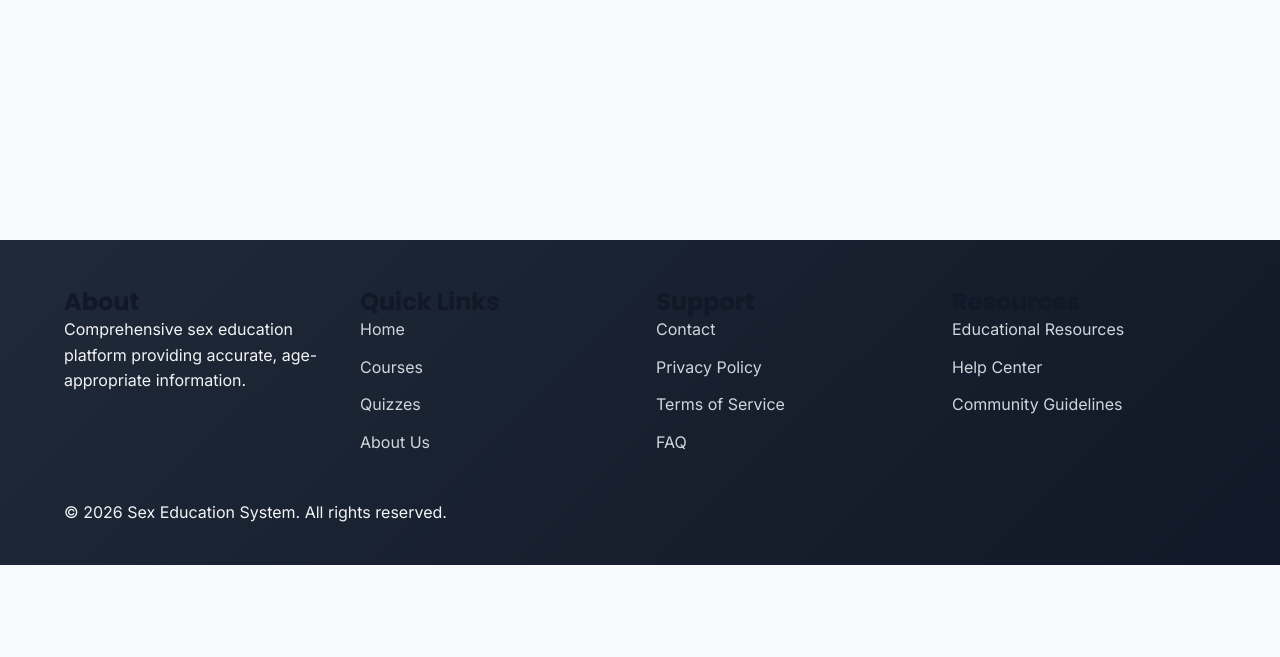
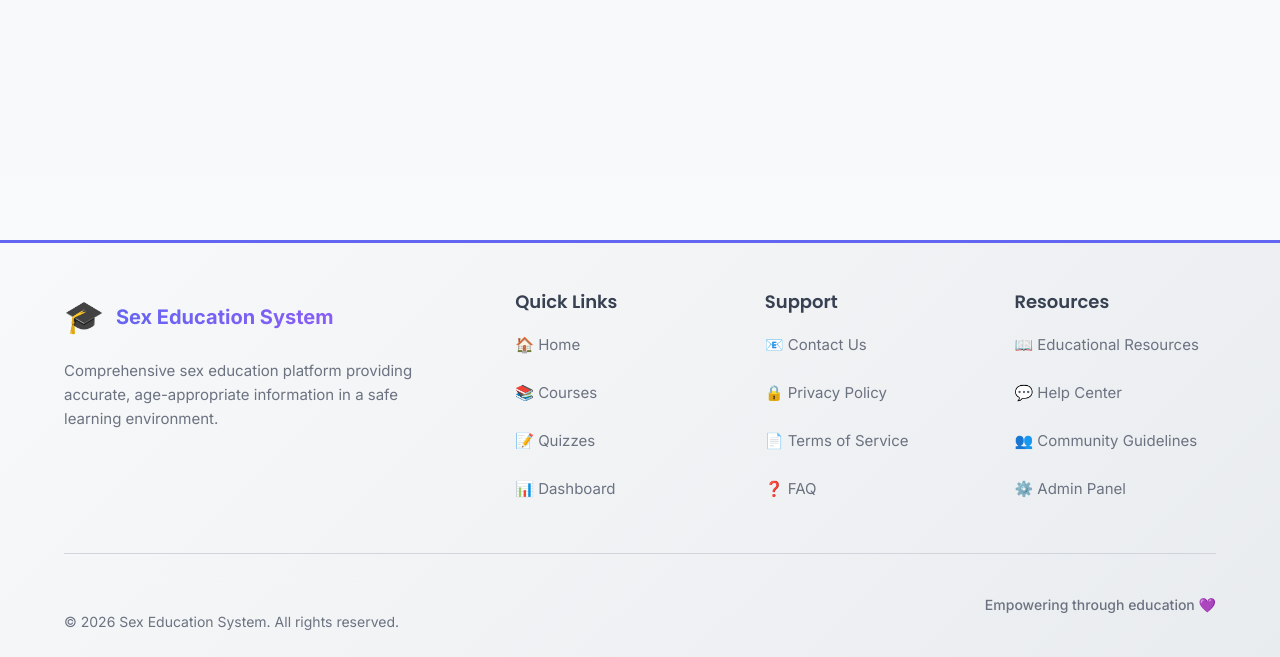
Before and after one commit to SuperShyyy-git/SexEduc, a Django app: page /courses/archived/ in a window 1280 px wide. Shown: the part 656-1313 px from the top of the page. Before the commit the page ends 1221 px from the top, so only its background shows below. Run offline with Django 5.2, Linux system fonts and the light colour scheme; the visitor is signed in with stand-in values (Sample User, id 1); data that the repository does not hold is empty.

Commit message:
Improve footer design with light background and better readability

```diff
--- a/templates/organisms/footer.html
+++ b/templates/organisms/footer.html
@@ -1,43 +1,209 @@
+{% load static %}
 <footer class="footer">
     <div class="footer-container">
         <div class="footer-grid">
-            <div class="footer-section">
-                <h4>About</h4>
-                <p>Comprehensive sex education platform providing accurate, age-appropriate information.</p>
+            <!-- About Section -->
+            <div class="footer-column footer-about">
+                <div class="footer-logo">
+                    <span class="footer-logo-icon">🎓</span>
+                    <span class="footer-logo-text">Sex Education System</span>
+                </div>
+                <p class="footer-description">
+                    Comprehensive sex education platform providing accurate, age-appropriate information in a safe learning environment.
+                </p>
             </div>
 
-            <div class="footer-section">
-                <h4>Quick Links</h4>
+            <!-- Quick Links -->
+            <div class="footer-column">
+                <h3 class="footer-heading">Quick Links</h3>
                 <ul class="footer-links">
-                    <li><a href="/">Home</a></li>
-                    <li><a href="{% url 'courses:list' %}">Courses</a></li>
-                    <li><a href="{% url 'quizzes:list' %}">Quizzes</a></li>
-                    <li><a href="/about">About Us</a></li>
+                    <li><a href="/">🏠 Home</a></li>
+                    <li><a href="{% url 'courses:list' %}">📚 Courses</a></li>
+                    <li><a href="{% url 'quizzes:list' %}">📝 Quizzes</a></li>
+                    {% if user.is_authenticated %}
+                    <li><a href="{% url 'accounts:dashboard' %}">📊 Dashboard</a></li>
+                    {% endif %}
                 </ul>
             </div>
 
-            <div class="footer-section">
-                <h4>Support</h4>
+            <!-- Support -->
+            <div class="footer-column">
+                <h3 class="footer-heading">Support</h3>
                 <ul class="footer-links">
-                    <li><a href="/contact">Contact</a></li>
-                    <li><a href="/privacy">Privacy Policy</a></li>
-                    <li><a href="/terms">Terms of Service</a></li>
-                    <li><a href="/faq">FAQ</a></li>
+                    <li><a href="#">📧 Contact Us</a></li>
+                    <li><a href="#">🔒 Privacy Policy</a></li>
+                    <li><a href="#">📄 Terms of Service</a></li>
+                    <li><a href="#">❓ FAQ</a></li>
                 </ul>
             </div>
 
-            <div class="footer-section">
-                <h4>Resources</h4>
+            <!-- Resources -->
+            <div class="footer-column">
+                <h3 class="footer-heading">Resources</h3>
                 <ul class="footer-links">
-                    <li><a href="/resources">Educational Resources</a></li>
-                    <li><a href="/help">Help Center</a></li>
-                    <li><a href="/community">Community Guidelines</a></li>
+                    <li><a href="#">📖 Educational Resources</a></li>
+                    <li><a href="#">💬 Help Center</a></li>
+                    <li><a href="#">👥 Community Guidelines</a></li>
+                    {% if user.is_staff %}
+                    <li><a href="/admin">⚙️ Admin Panel</a></li>
+                    {% endif %}
                 </ul>
             </div>
         </div>
 
+        <!-- Bottom Bar -->
         <div class="footer-bottom">
-            <p>&copy; 2026 Sex Education System. All rights reserved.</p>
+            <p class="footer-copyright">
+                © {{ current_year|default:"2026" }} Sex Education System. All rights reserved.
+            </p>
+            <p class="footer-tagline">
+                Empowering through education 💜
+            </p>
         </div>
     </div>
 </footer>
+
+<style>
+    .footer {
+        background: linear-gradient(135deg, #f8f9fa 0%, #e9ecef 100%);
+        border-top: 3px solid var(--primary-color, #6366F1);
+        margin-top: 4rem;
+        padding: 3rem 0 1.5rem;
+    }
+
+    .footer-container {
+        max-width: 1200px;
+        margin: 0 auto;
+        padding: 0 1.5rem;
+    }
+
+    .footer-grid {
+        display: grid;
+        grid-template-columns: 2fr 1fr 1fr 1fr;
+        gap: 3rem;
+        margin-bottom: 2.5rem;
+    }
+
+    /* About Section */
+    .footer-about {
+        padding-right: 2rem;
+    }
+
+    .footer-logo {
+        display: flex;
+        align-items: center;
+        gap: 0.75rem;
+        margin-bottom: 1rem;
+    }
+
+    .footer-logo-icon {
+        font-size: 2rem;
+    }
+
+    .footer-logo-text {
+        font-size: 1.25rem;
+        font-weight: 700;
+        background: linear-gradient(135deg, #6366F1, #8B5CF6);
+        -webkit-background-clip: text;
+        -webkit-text-fill-color: transparent;
+        background-clip: text;
+    }
+
+    .footer-description {
+        color: #6b7280;
+        line-height: 1.6;
+        font-size: 0.9375rem;
+    }
+
+    /* Footer Columns */
+    .footer-column {
+        display: flex;
+        flex-direction: column;
+    }
+
+    .footer-heading {
+        font-size: 1.125rem;
+        font-weight: 600;
+        color: #374151;
+        margin-bottom: 1.25rem;
+    }
+
+    .footer-links {
+        list-style: none;
+        padding: 0;
+        margin: 0;
+        display: flex;
+        flex-direction: column;
+        gap: 0.75rem;
+    }
+
+    .footer-links li a {
+        color: #6b7280;
+        text-decoration: none;
+        font-size: 0.9375rem;
+        transition: all 200ms ease;
+        display: flex;
+        align-items: center;
+        gap: 0.5rem;
+    }
+
+    .footer-links li a:hover {
+        color: #6366F1;
+        transform: translateX(4px);
+    }
+
+    /* Bottom Bar */
+    .footer-bottom {
+        border-top: 1px solid #d1d5db;
+        padding-top: 1.5rem;
+        display: flex;
+        justify-content: space-between;
+        align-items: center;
+        flex-wrap: wrap;
+        gap: 1rem;
+    }
+
+    .footer-copyright,
+    .footer-tagline {
+        color: #6b7280;
+        font-size: 0.875rem;
+        margin: 0;
+    }
+
+    .footer-tagline {
+        font-weight: 500;
+    }
+
+    /* Responsive */
+    @media (max-width: 992px) {
+        .footer-grid {
+            grid-template-columns: 1fr 1fr;
+            gap: 2rem;
+        }
+
+        .footer-about {
+            grid-column: 1 / -1;
+            padding-right: 0;
+        }
+    }
+
+    @media (max-width: 640px) {
+        .footer {
+            padding: 2rem 0 1rem;
+        }
+
+        .footer-grid {
+            grid-template-columns: 1fr;
+            gap: 2rem;
+        }
+
+        .footer-bottom {
+            flex-direction: column;
+            text-align: center;
+        }
+
+        .footer-links li a:hover {
+            transform: none;
+        }
+    }
+</style>
```
